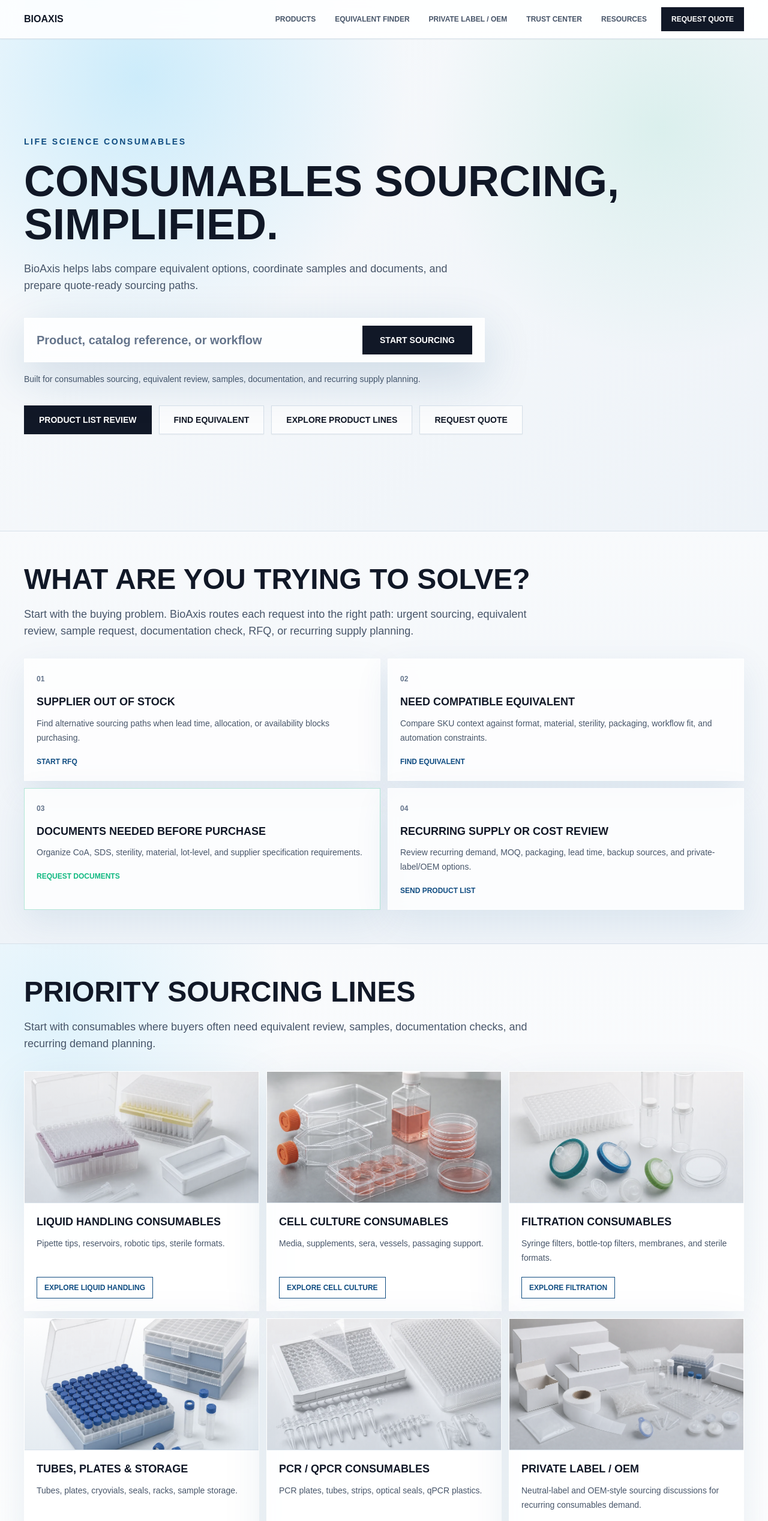
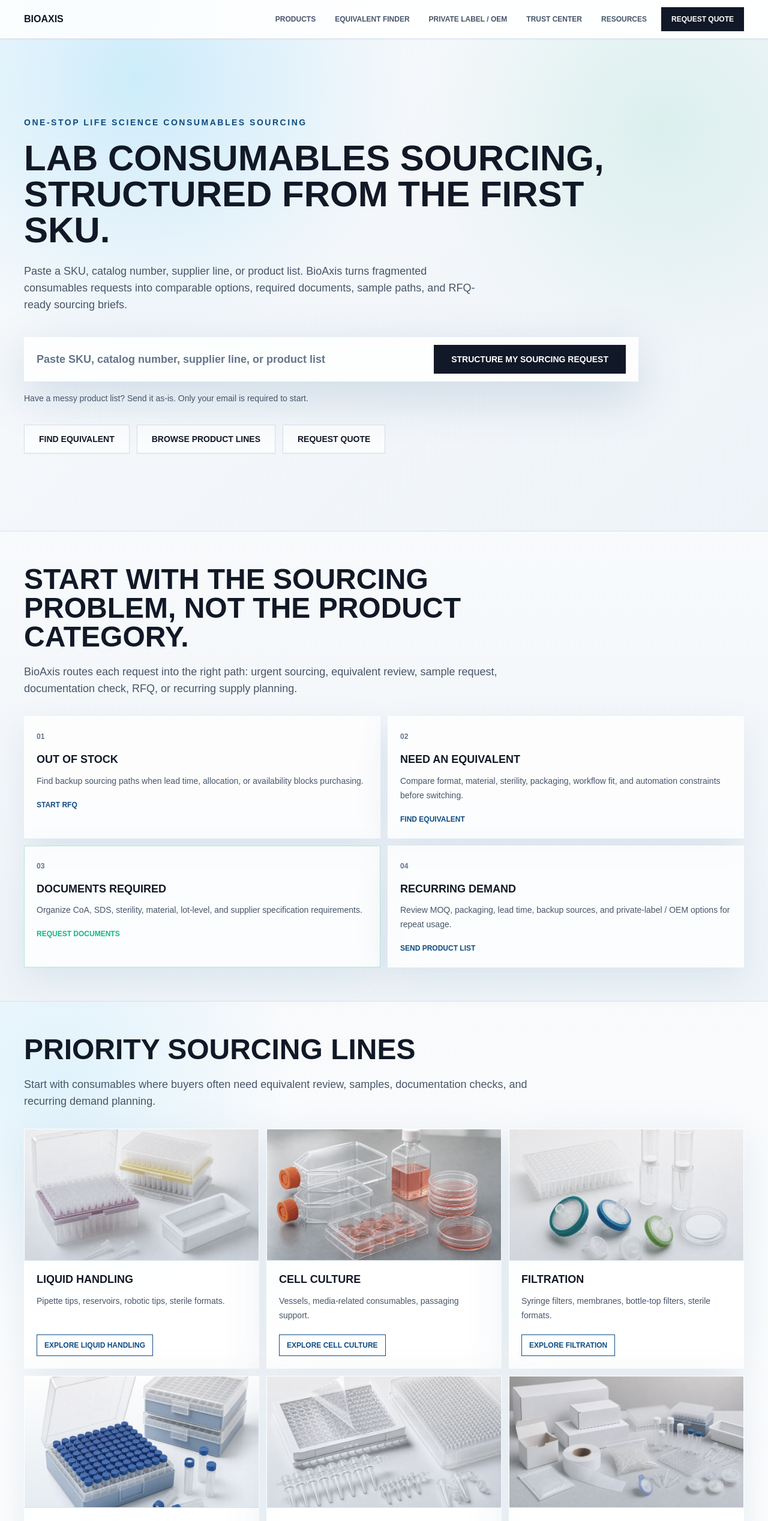
Before and after one commit to luckyericyao/bioaxisv3, a Next.js app: page / in a window 1280 px wide. Shown: the top 2536 px of the page at 60% size. Built offline with nearby package versions, Linux system fonts and the light colour scheme.

Commit message:
Revise BioAxis homepage sourcing copy

```diff
--- a/src/components/home/BuyerTriggerSection.tsx
+++ b/src/components/home/BuyerTriggerSection.tsx
@@ -3,26 +3,26 @@
 
 const buyerTriggers = [
   {
-    title: "Supplier out of stock",
-    body: "Find alternative sourcing paths when lead time, allocation, or availability blocks purchasing.",
+    title: "Out of stock",
+    body: "Find backup sourcing paths when lead time, allocation, or availability blocks purchasing.",
     href: "/request-quote?requestType=quote&need=supplier-out-of-stock",
     cta: "Start RFQ"
   },
   {
-    title: "Need compatible equivalent",
-    body: "Compare SKU context against format, material, sterility, packaging, workflow fit, and automation constraints.",
+    title: "Need an equivalent",
+    body: "Compare format, material, sterility, packaging, workflow fit, and automation constraints before switching.",
     href: "/equivalent-finder?need=compatible-equivalent",
     cta: "Find equivalent"
   },
   {
-    title: "Documents needed before purchase",
+    title: "Documents required",
     body: "Organize CoA, SDS, sterility, material, lot-level, and supplier specification requirements.",
     href: "/request-quote?requestType=documentation&need=documents",
     cta: "Request documents"
   },
   {
-    title: "Recurring supply or cost review",
-    body: "Review recurring demand, MOQ, packaging, lead time, backup sources, and private-label/OEM options.",
+    title: "Recurring demand",
+    body: "Review MOQ, packaging, lead time, backup sources, and private-label / OEM options for repeat usage.",
     href: "/request-quote?requestType=recurring-supply&need=recurring-supply",
     cta: "Send product list"
   }
@@ -34,8 +34,8 @@
       <div className="mx-auto w-full max-w-7xl px-5 py-14 sm:px-8 lg:px-10">
         <div className="max-w-4xl">
           <SectionHeader
-            title="What are you trying to solve?"
-            subtitle="Start with the buying problem. BioAxis routes each request into the right path: urgent sourcing, equivalent review, sample request, documentation check, RFQ, or recurring supply planning."
+            title="Start with the sourcing problem, not the product category."
+            subtitle="BioAxis routes each request into the right path: urgent sourcing, equivalent review, sample request, documentation check, RFQ, or recurring supply planning."
           />
         </div>
         <div className="mt-8 grid gap-3 md:grid-cols-2">
--- a/src/components/home/FinalCTASection.tsx
+++ b/src/components/home/FinalCTASection.tsx
@@ -6,7 +6,7 @@
       <div className="mx-auto grid w-full max-w-7xl gap-6 px-5 py-14 sm:px-8 lg:grid-cols-[1fr_auto] lg:items-center lg:px-10">
         <div>
           <p className="text-sm font-semibold uppercase text-bioaxis-accent">Ready to source?</p>
-          <h2 className="mt-3 text-3xl font-bold uppercase text-bioaxis-text sm:text-4xl">Ready to consolidate consumables sourcing?</h2>
+          <h2 className="mt-3 text-3xl font-bold uppercase text-bioaxis-text sm:text-4xl">Ready to structure your consumables sourcing?</h2>
           <p className="mt-4 max-w-2xl text-sm leading-6 text-bioaxis-muted">
             Paste a SKU, supplier line, or product list. BioAxis helps turn fragmented sourcing work
             into one clear path: equivalent, sample, document, quote, and supply review.
@@ -17,7 +17,7 @@
             href="/request-quote?requestType=quote"
             className="inline-flex min-h-12 items-center justify-center border border-bioaxis-text bg-bioaxis-text px-6 text-sm font-bold uppercase text-white shadow-sm transition hover:border-bioaxis-ice hover:bg-bioaxis-ice hover:text-bioaxis-text"
           >
-            Request quote
+            Send sourcing request
           </Link>
           <Link
             href="/equivalent-finder"
--- a/src/components/home/HeroSearchSection.tsx
+++ b/src/components/home/HeroSearchSection.tsx
@@ -24,34 +24,32 @@
           <p className="mb-5 text-xs font-semibold uppercase tracking-[0.18em] text-bioaxis-accent sm:text-sm">
             {brand.positioning}
           </p>
-          <h1 className="max-w-full break-words text-4xl font-bold uppercase leading-[0.92] text-bioaxis-text sm:max-w-5xl sm:text-6xl lg:text-7xl">
+          <h1 className="max-w-full break-words text-4xl font-bold uppercase leading-[0.92] text-bioaxis-text sm:max-w-5xl sm:text-5xl lg:text-6xl">
             {brand.headline}
           </h1>
           <div className="mt-6 max-w-3xl text-base leading-7 text-bioaxis-muted sm:text-lg">
             <p>
-              BioAxis helps labs compare equivalent options, coordinate samples and documents, and
-              prepare quote-ready sourcing paths.
+              Paste a SKU, catalog number, supplier line, or product list. BioAxis turns fragmented
+              consumables requests into comparable options, required documents, sample paths, and
+              RFQ-ready sourcing briefs.
             </p>
           </div>
         </div>
 
-        <div className="mt-10 max-w-3xl">
+        <div className="mt-10 max-w-5xl">
           <SearchBox
             helperText={brand.searchHelper}
-            placeholder="Product, catalog reference, or workflow"
-            submitLabel="Start sourcing"
+            placeholder="Paste SKU, catalog number, supplier line, or product list"
+            submitLabel="Structure my sourcing request"
           />
         </div>
 
         <div className="mt-8 flex flex-col gap-3 sm:flex-row">
-          <CTAButton href="/request-quote?requestType=product-list-review">
-            Product list review
-          </CTAButton>
           <CTAButton href="/equivalent-finder" variant="secondary">
             Find equivalent
           </CTAButton>
           <CTAButton href="/products" variant="secondary">
-            Explore product lines
+            Browse product lines
           </CTAButton>
           <CTAButton href="/request-quote?requestType=quote" variant="secondary">
             Request quote
--- a/src/components/home/PrioritySourcingLinesSection.tsx
+++ b/src/components/home/PrioritySourcingLinesSection.tsx
@@ -5,43 +5,43 @@
 
 const priorityLines = [
   {
-    title: "Liquid Handling Consumables",
+    title: "Liquid Handling",
     description: "Pipette tips, reservoirs, robotic tips, sterile formats.",
     href: "/products/liquid-handling",
     cta: "Explore liquid handling",
     image: segmentVisuals["liquid-handling"]
   },
   {
-    title: "Cell Culture Consumables",
-    description: "Media, supplements, sera, vessels, passaging support.",
+    title: "Cell Culture",
+    description: "Vessels, media-related consumables, passaging support.",
     href: "/products/cell-culture",
     cta: "Explore cell culture",
     image: segmentVisuals["cell-culture"]
   },
   {
-    title: "Filtration Consumables",
-    description: "Syringe filters, bottle-top filters, membranes, and sterile formats.",
+    title: "Filtration",
+    description: "Syringe filters, membranes, bottle-top filters, sterile formats.",
     href: "/products/sample-prep-filtration",
     cta: "Explore filtration",
     image: segmentVisuals["sample-prep-filtration"]
   },
   {
     title: "Tubes, Plates & Storage",
-    description: "Tubes, plates, cryovials, seals, racks, sample storage.",
+    description: "Tubes, plates, cryovials, seals, racks.",
     href: "/products/storage-cryopreservation",
     cta: "Explore storage",
     image: segmentVisuals["storage-cryopreservation"]
   },
   {
-    title: "PCR / qPCR Consumables",
-    description: "PCR plates, tubes, strips, optical seals, qPCR plastics.",
+    title: "PCR / qPCR",
+    description: "PCR plates, tubes, strips, optical seals.",
     href: "/products/molecular-biology-pcr",
     cta: "Explore PCR",
     image: segmentVisuals["molecular-biology-pcr"]
   },
   {
     title: "Private Label / OEM",
-    description: "Neutral-label and OEM-style sourcing discussions for recurring consumables demand.",
+    description: "Neutral-label options for recurring consumables demand.",
     href: "/private-label-oem",
     cta: "Discuss private label",
     image: pageVisuals.privateLabelOem
--- a/src/components/home/WhatBioAxisDoesSection.tsx
+++ b/src/components/home/WhatBioAxisDoesSection.tsx
@@ -4,19 +4,19 @@
 const cards = [
   {
     title: "Matched product family",
-    body: "BioAxis maps each item to the right segment, category, product family, and sourcing template."
+    body: "Map each item to the right segment, category, product family, and sourcing template."
   },
   {
-    title: "Equivalent options",
-    body: "BioAxis structures fit criteria including format, material, sterility, packaging, workflow use, and automation compatibility."
+    title: "Equivalent criteria",
+    body: "Structure fit requirements across format, material, sterility, packaging, workflow use, and automation compatibility."
   },
   {
     title: "Samples and documents",
-    body: "BioAxis identifies sample needs and required supplier documents before switching or purchasing."
+    body: "Identify sample needs and required supplier documents before switching or purchasing."
   },
   {
-    title: "Quote-ready sourcing brief",
-    body: "BioAxis organizes supplier, SKU, quantity, timeline, documentation, and recurring usage context for follow-up."
+    title: "RFQ-ready brief",
+    body: "Organize supplier, SKU, quantity, timeline, documentation, and recurring usage context for follow-up."
   }
 ];
 
@@ -25,10 +25,10 @@
     <section className="bg-[#111827] text-white">
       <div className="mx-auto w-full max-w-7xl px-5 py-20 sm:px-8 lg:px-10">
         <div className="max-w-4xl">
-          <p className="mb-4 text-sm font-semibold uppercase text-bioaxis-ice">Structured sourcing output</p>
-          <h2 className="text-3xl font-bold uppercase leading-tight text-white sm:text-5xl">From product list to sourcing action</h2>
+          <p className="mb-4 text-sm font-semibold uppercase text-bioaxis-ice">Structured sourcing workflow</p>
+          <h2 className="text-3xl font-bold uppercase leading-tight text-white sm:text-5xl">Turn scattered product inputs into a buyer-ready sourcing brief.</h2>
           <p className="mt-5 text-base leading-7 text-slate-300 sm:text-lg">
-            A messy SKU, catalog number, or product list becomes a structured sourcing path your team can act on.
+            BioAxis maps product context, equivalent criteria, document needs, sample paths, and quote details into one structured sourcing workflow.
           </p>
         </div>
         <div className="mt-8 grid gap-5 lg:grid-cols-[0.8fr_1.2fr] lg:items-stretch">
--- a/src/components/ui/SearchBox.tsx
+++ b/src/components/ui/SearchBox.tsx
@@ -38,13 +38,13 @@
 
   const inputClass =
     variant === "hero"
-      ? "text-base sm:text-lg lg:text-xl"
+      ? "text-base sm:text-lg"
       : "text-xl sm:text-2xl";
 
   return (
     <form onSubmit={handleSubmit} className={["w-full", className].filter(Boolean).join(" ")}>
       <label htmlFor={inputId} className="sr-only">
-        Product, catalog reference, or workflow
+        {placeholder}
       </label>
       <div
         className={[
@@ -64,7 +64,7 @@
         />
         <button
           type="submit"
-          className="inline-flex min-h-12 shrink-0 items-center justify-center border border-bioaxis-text bg-bioaxis-text px-6 text-sm font-bold uppercase text-white transition hover:border-bioaxis-ice hover:bg-bioaxis-ice hover:text-bioaxis-text sm:px-7"
+          className="inline-flex min-h-12 shrink-0 items-center justify-center whitespace-normal border border-bioaxis-text bg-bioaxis-text px-6 text-center text-sm font-bold uppercase text-white transition hover:border-bioaxis-ice hover:bg-bioaxis-ice hover:text-bioaxis-text sm:px-7"
         >
           {submitLabel}
         </button>
--- a/src/data/brand.ts
+++ b/src/data/brand.ts
@@ -1,13 +1,13 @@
 export const brand = {
   name: "BioAxis",
-  headline: "Consumables sourcing, simplified.",
+  headline: "Lab consumables sourcing, structured from the first SKU.",
   tagline: "Search anything. Source everything.",
-  positioning: "Life science consumables",
+  positioning: "One-stop life science consumables sourcing",
   vision: "To become the one-stop sourcing platform for every life science lab.",
   mission: "Higher Quality. Faster Delivery. Stronger Support.",
   missionPillars: ["Higher Quality", "Faster Delivery", "Stronger Support"],
   searchHelper:
-    "Built for consumables sourcing, equivalent review, samples, documentation, and recurring supply planning.",
+    "Have a messy product list? Send it as-is. Only your email is required to start.",
   platformBody:
     "BioAxis connects life science labs with consumables, suppliers, equivalents, samples, quotes, and support across research and development workflows."
 };
```
Also changed, not shown: scripts/route-smoke.mjs (+19 -17 lines).
